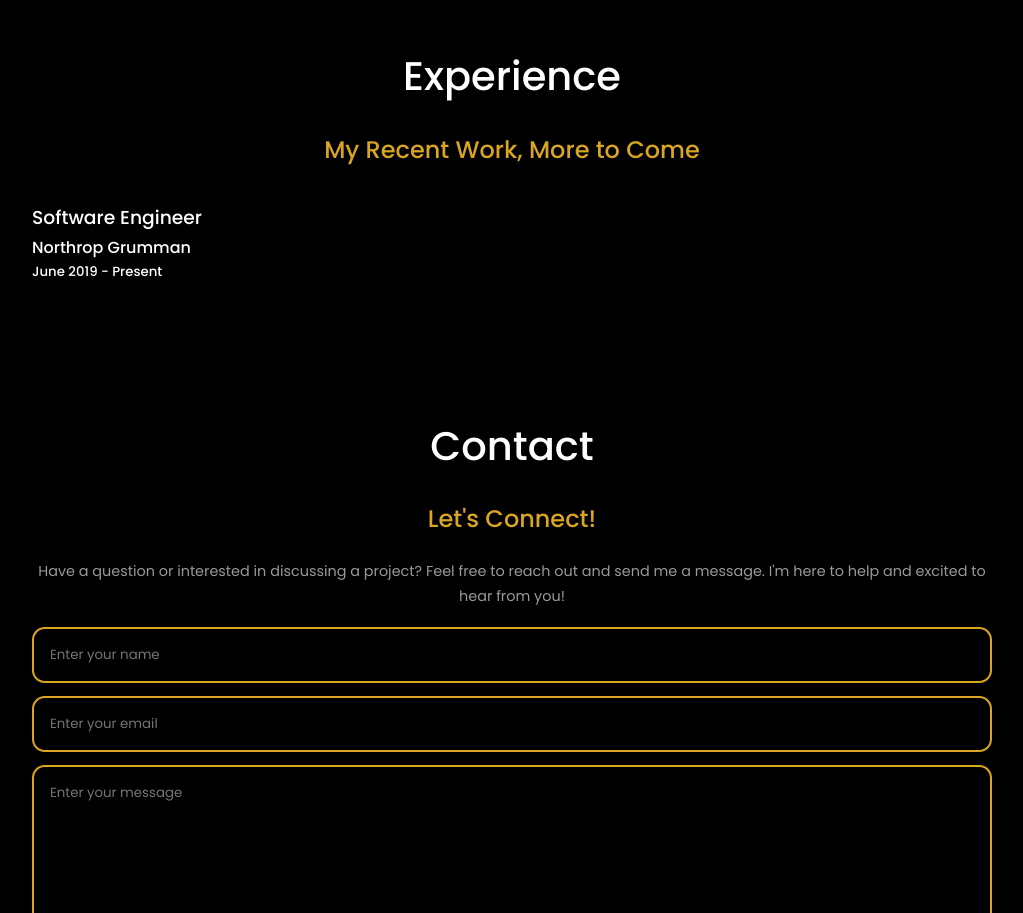
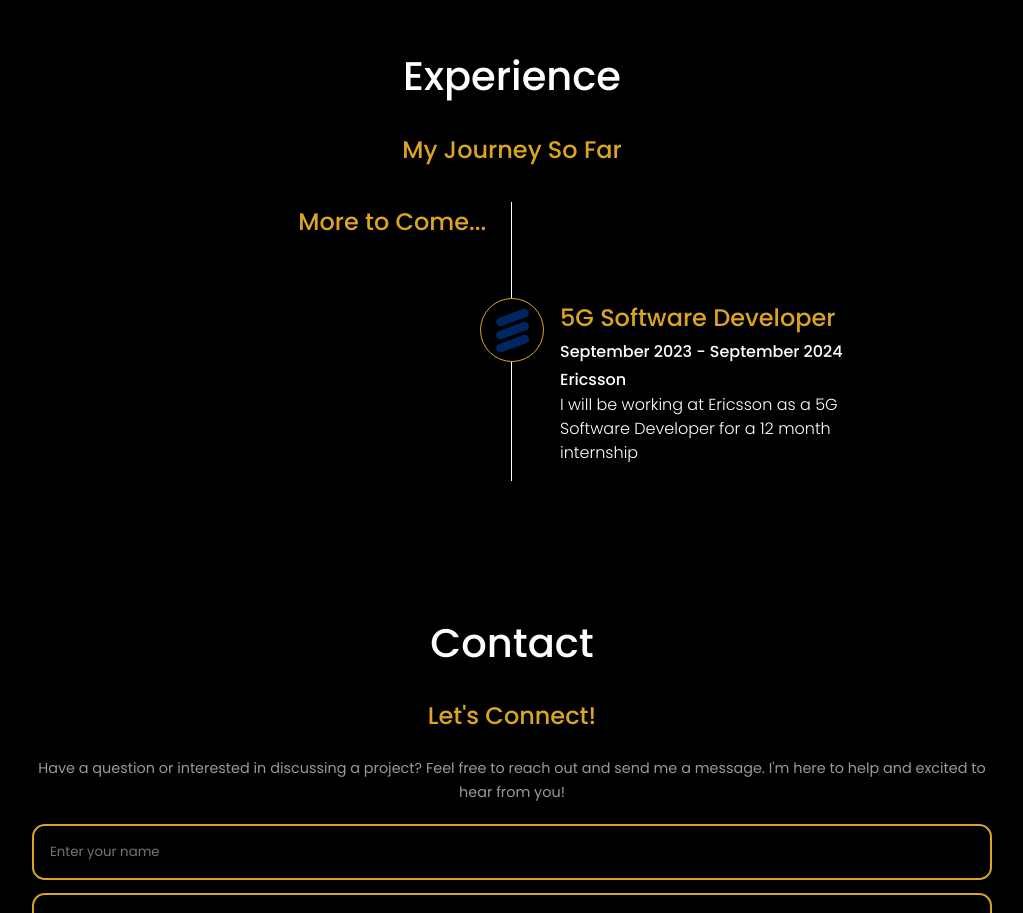
Before and after one commit to asherk7/personal-website, a React (Create React App) app: page / in a window 1280 px wide. Shown: the part 3320-4233 px from the top of the page, without its empty margins (128-1151 px from the left). Built offline with nearby package versions, Linux system fonts and the light colour scheme.

Commit message:
finished styling experience section

```diff
--- a/src/components/experience/Experience.js
+++ b/src/components/experience/Experience.js
@@ -1,21 +1,45 @@
 import React from 'react'
+import Ericsson from '../../resources/ericsson.png'
 import './experience.css'
 
 const Experience = () => {
   return (
     <section id="experience">
         <h1>Experience</h1>
-        <h2>My Recent Work, More to Come</h2>
-        <div className="container experience-container">
-            <div className="experience">
-                <h3>Software Engineer</h3>
-                <h4>Northrop Grumman</h4>
-                <h5>June 2019 - Present</h5>
+        <h2>My Journey So Far</h2>
+        <div className="timeline container">
+            <div className="work-inverted">
+                <div className="timeline-image"></div>
+                <div className="timeline-panel">
+                    <div className="timeline-heading">
+                        <h2>More to Come...</h2>
+                    </div>
+                    <div className="timeline-body">
+                        <br></br>
+                        <br></br>
+                    </div>
+                </div>
+            </div>
+            <div className="work">
+                <div className="timeline-image">
+                    <a href="https://www.ericsson.com/en">
+                        <img className="image" src={Ericsson} alt="Ericsson Logo" />
+                    </a>
+                </div>
+                <div className="timeline-panel">
+                    <div className="timeline-heading">
+                        <h2>5G Software Developer</h2>
+                        <h4>September 2023 - September 2024</h4>
+                        <h4>Ericsson</h4>
+                    </div>
+                    <div className="timeline-body">
+                        <p>I will be working at Ericsson as a 5G Software Developer for a 12 month internship</p>
+                    </div>
+                </div>
             </div>
         </div>
     </section>
   )
 }
-//take out last odin project
-//revamp the project in the coding todo list
+
 export default Experience
--- a/src/components/experience/experience.css
+++ b/src/components/experience/experience.css
@@ -5,3 +5,67 @@
 .experience-container{
     display: flex;
 }
+
+.timeline-heading > h2 {
+    margin-bottom: 0;
+}
+
+.timeline-panel{
+    width: clamp(15rem, 30%, 20rem);
+}
+
+.work{
+    display: flex;
+    align-items: flex-start;
+    gap: 1rem;
+    position: relative;
+    left: calc(50% - 2rem);
+}
+
+.work-inverted{
+    display: flex;
+    align-items: flex-start;
+    text-align: right;
+    gap: 1rem;
+    flex-direction: row-reverse;
+    position: relative;
+    right: 51%;
+}
+
+.timeline{
+    position: relative;
+    padding: 0;
+    overflow: hidden;
+}
+
+.timeline::before{
+    position: absolute;
+    top: 0;
+    bottom: 0;
+    width: 1px;
+    right: 50%;
+    content: '';
+    background-color: var(--color-white);
+    z-index: -1;
+}
+
+.image{
+    width: 4rem;
+    height: 4rem;
+    object-fit: cover;
+    background: black;
+    border-radius: 50%;
+    border: 1px solid var(--color-primary);
+}
+
+/* media queries */
+
+@media screen and (max-width: 700px){
+    .timeline-heading > h2 {
+        font-size: 1.2rem;
+    }
+
+    .timeline-panel{
+        width: 35%;
+    }
+}
```
Also changed, not shown: src/resources/ericsson.png (added).
